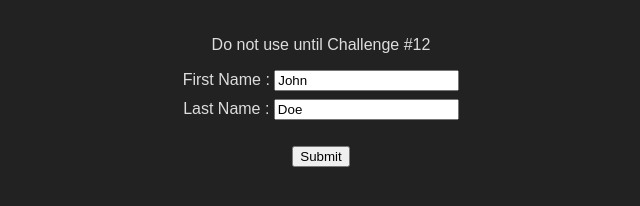
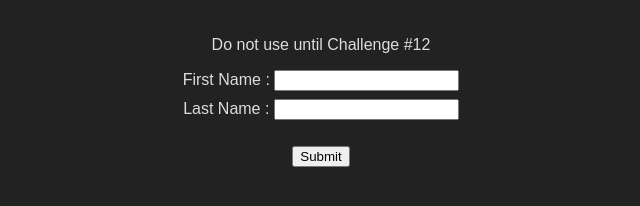
Before and after one commit to lngrss/fcc_playground, a website: page views/index.html in a window 1280 px wide. Shown: the part 124-330 px from the top of the page, 319-959 px from the left. Drawn offline with Linux system fonts and the light colour scheme.

Commit message:
More debugging

```diff
--- a/package.json
+++ b/package.json
@@ -13,6 +13,6 @@
 		"start": "node server.js"
 	},
 	"engines": {
-		"node": "10.21.0"
+		"node": "12.16.1"
 	}
 }
--- a/views/index.html
+++ b/views/index.html
@@ -11,9 +11,9 @@
 		<p>Do not use until Challenge #12</p>
      <form action="/name" method="post">
       <label>First Name :</label>
-      <input type="text" name="first" value="John"><br>
+      <input type="text" name="first"><br>
       <label>Last Name :</label>
-      <input type="text" name="last" value="Doe"><br><br>
+      <input type="text" name="last"><br><br>
       <input type="submit" value="Submit">
     </form>
 	</body>
```
Also changed, not shown: myApp.js (+4 -5 lines).
